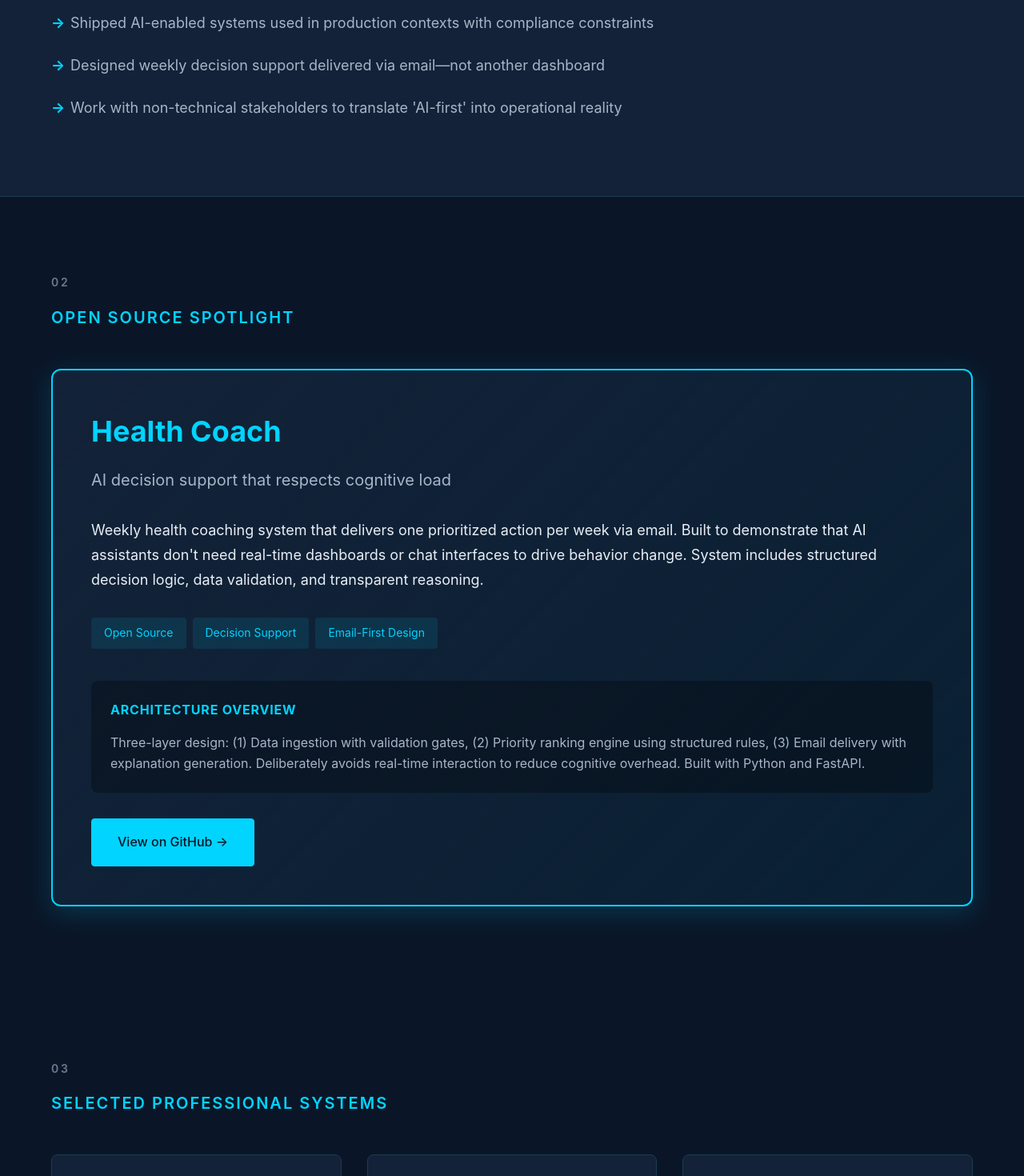
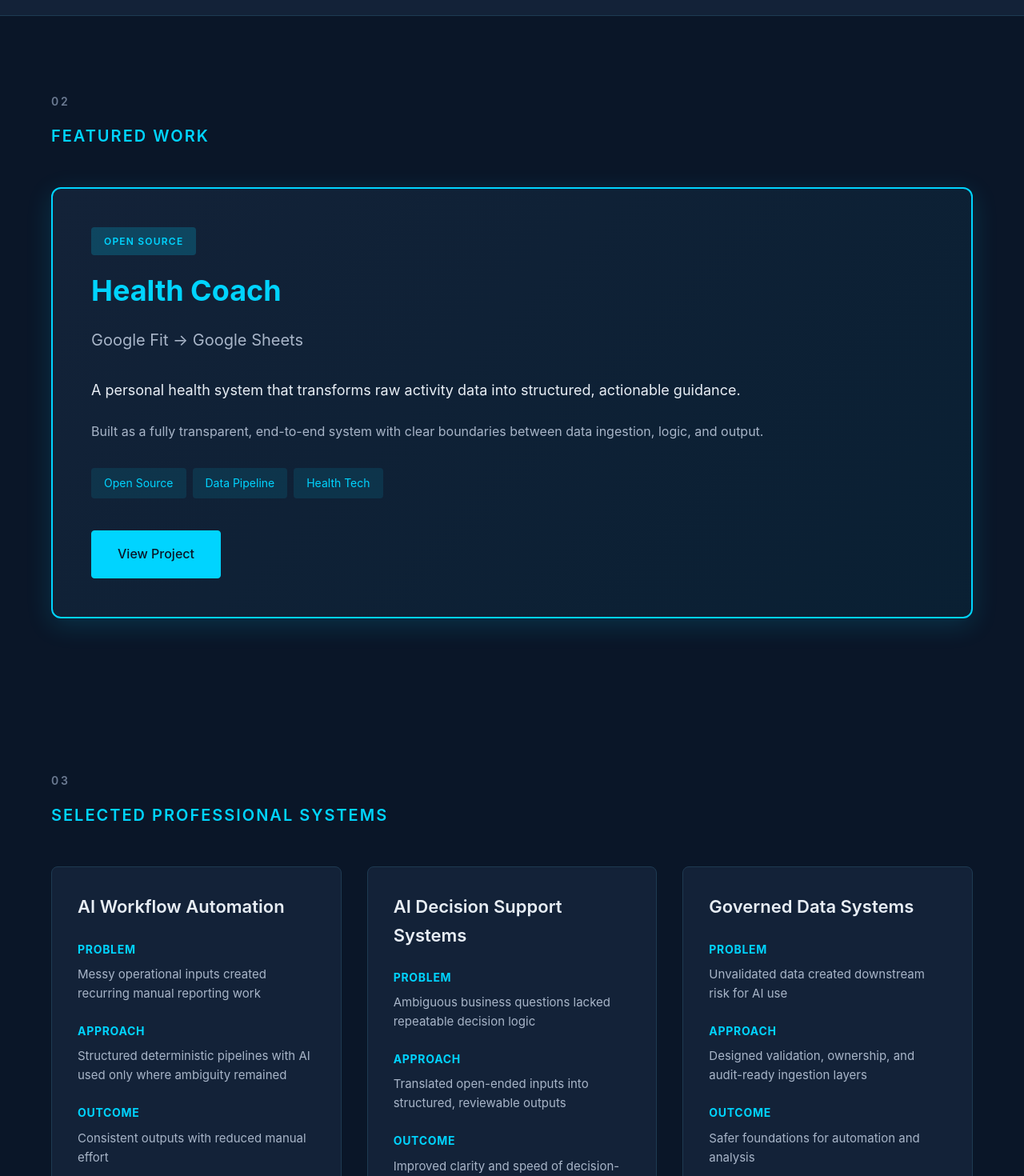
Before and after one commit to conorbliss-hash/conorbliss.github.io, a React (Vite) app: page / in a window 1280 px wide. Shown: the part 1120-2590 px from the top of the page at 80% size. Built offline with nearby package versions, Linux system fonts and the light colour scheme.

Commit message:
PATCH 1: Structural refactor - WHY/WHAT/HOW hierarchy with reduced content

```diff
--- a/src/components/MarqueeProject.css
+++ b/src/components/MarqueeProject.css
@@ -24,6 +24,19 @@
   margin-bottom: calc(var(--spacing-unit) * 4);
 }
 
+.marquee-label {
+  display: inline-block;
+  padding: calc(var(--spacing-unit) * 1) calc(var(--spacing-unit) * 2);
+  background-color: rgba(0, 212, 255, 0.2);
+  color: var(--accent-blue);
+  font-size: 0.75rem;
+  font-weight: 600;
+  text-transform: uppercase;
+  letter-spacing: 0.1em;
+  border-radius: 4px;
+  margin-bottom: calc(var(--spacing-unit) * 2);
+}
+
 .marquee-title {
   font-size: 2.25rem;
   font-weight: 700;
@@ -39,8 +52,15 @@
 .marquee-description {
   font-size: 1.125rem;
   color: var(--text-primary);
+  margin-bottom: calc(var(--spacing-unit) * 3);
+  line-height: 1.7;
+}
+
+.marquee-approach {
+  font-size: 1rem;
+  color: var(--text-secondary);
   margin-bottom: calc(var(--spacing-unit) * 4);
-  line-height: 1.7;
+  line-height: 1.6;
 }
 
 .marquee-tags {
--- a/src/components/MarqueeProject.jsx
+++ b/src/components/MarqueeProject.jsx
@@ -8,24 +8,22 @@ export default function MarqueeProject() {
     <section className="marquee-project section" id="projects">
       <div className="container">
         <div className="section-number">02</div>
-        <h2 className="section-title">Open Source Spotlight</h2>
+        <h2 className="section-title">Featured Work</h2>
         <div className="marquee-card">
           <div className="marquee-header">
+            <div className="marquee-label">{marquee.label}</div>
             <h3 className="marquee-title">{marquee.title}</h3>
             <p className="marquee-tagline">{marquee.tagline}</p>
           </div>
-          <p className="marquee-description">{marquee.description}</p>
+          <p className="marquee-description">{marquee.problem}</p>
+          <p className="marquee-approach">{marquee.approach}</p>
           <div className="marquee-tags">
             {marquee.tags.map((tag, index) => (
               <span key={index} className="tag">{tag}</span>
             ))}
           </div>
-          <div className="marquee-architecture">
-            <h4>Architecture Overview</h4>
-            <p>{marquee.architecture}</p>
-          </div>
           <a href={marquee.github} className="btn btn-primary" target="_blank" rel="noopener noreferrer">
-            View on GitHub →
+            View Project
           </a>
         </div>
       </div>
--- a/src/components/ProfessionalSystems.jsx
+++ b/src/components/ProfessionalSystems.jsx
@@ -23,14 +23,10 @@ export default function ProfessionalSystems() {
                 <p>{system.approach}</p>
               </div>
               <div className="system-section">
-                <h4>Constraints</h4>
-                <p>{system.constraints}</p>
-              </div>
-              <div className="system-section">
                 <h4>Outcome</h4>
                 <p>{system.outcome}</p>
               </div>
-              <div className="system-link">Read 5 min case study</div>
+              <div className="system-link">View System Design</div>
             </Link>
           ))}
         </div>
--- a/src/content/projects.json
+++ b/src/content/projects.json
@@ -2,93 +2,63 @@
   "marquee": {
     "id": "health-coach",
     "title": "Health Coach",
-    "tagline": "AI decision support that respects cognitive load",
-    "description": "Weekly health coaching system that delivers one prioritized action per week via email. Built to demonstrate that AI assistants don't need real-time dashboards or chat interfaces to drive behavior change. System includes structured decision logic, data validation, and transparent reasoning.",
-    "tags": ["Open Source", "Decision Support", "Email-First Design"],
-    "github": "https://github.com/conorbliss/health-coach",
-    "architecture": "Three-layer design: (1) Data ingestion with validation gates, (2) Priority ranking engine using structured rules, (3) Email delivery with explanation generation. Deliberately avoids real-time interaction to reduce cognitive overhead. Built with Python and FastAPI."
+    "label": "Open Source",
+    "tagline": "Google Fit → Google Sheets",
+    "problem": "A personal health system that transforms raw activity data into structured, actionable guidance.",
+    "approach": "Built as a fully transparent, end-to-end system with clear boundaries between data ingestion, logic, and output.",
+    "tags": ["Open Source", "Data Pipeline", "Health Tech"],
+    "github": "https://github.com/conorbliss/health-coach"
   },
   "professional": [
     {
-      "id": "data-authority-pipeline",
-      "title": "Data Authority Pipeline",
-      "problem": "Organization needed AI capabilities but had no process for ensuring input data was trustworthy or governed",
-      "approach": "Built multi-stage validation pipeline with source verification, schema enforcement, business rule validation, and audit trail generation. Data deemed 'authoritative' only after passing all gates",
-      "constraints": "Legacy system integration (no replacement allowed), role-based access control for different validation layers, zero-downtime requirement for production workflows",
-      "outcome": "Enabled AI features while satisfying compliance requirements. System flagged 18% of incoming data as non-authoritative in first month, preventing downstream AI errors"
+      "id": "workflow-automation",
+      "title": "AI Workflow Automation",
+      "problem": "Messy operational inputs created recurring manual reporting work",
+      "approach": "Structured deterministic pipelines with AI used only where ambiguity remained",
+      "outcome": "Consistent outputs with reduced manual effort"
     },
     {
-      "id": "agent-workflow-system",
-      "title": "Agent-Assisted Development Workflow",
-      "problem": "Non-technical stakeholders needed to prototype AI workflows but couldn't write code. Traditional no-code tools too limited; full coding too steep",
-      "approach": "Designed 5-step agent workflow: problem articulation, structured prompting, iterative refinement, testing protocol, and handoff documentation. Created templates for common patterns",
-      "constraints": "No budget for custom tooling, users have domain expertise but no programming background, outputs must be maintainable by technical team",
-      "outcome": "Enabled 3 non-technical users to prototype 7 operational workflows in 6 weeks. 5 were deployed to production after technical review"
+      "id": "decision-support",
+      "title": "AI Decision Support Systems",
+      "problem": "Ambiguous business questions lacked repeatable decision logic",
+      "approach": "Translated open-ended inputs into structured, reviewable outputs",
+      "outcome": "Improved clarity and speed of decision-making"
     },
     {
-      "id": "weekly-decision-support",
-      "title": "Weekly Decision Support System",
-      "problem": "Dashboards created data overload. Users had access to insights but weren't acting on them",
-      "approach": "Email-based decision support delivering one prioritized action per week. System includes data aggregation, priority scoring, explanation generation, and action templating",
-      "constraints": "Email-only (no additional platforms), must respect user cognitive load, transparent reasoning (no black-box recommendations)",
-      "outcome": "User engagement increased from 12% (dashboard) to 68% (email). Weekly action completion rate: 43%"
+      "id": "governed-data",
+      "title": "Governed Data Systems",
+      "problem": "Unvalidated data created downstream risk for AI use",
+      "approach": "Designed validation, ownership, and audit-ready ingestion layers",
+      "outcome": "Safer foundations for automation and analysis"
     }
   ],
   "projectDetails": {
-    "data-authority-pipeline": {
-      "context": "Organization operated in regulated industry requiring all AI inputs to be traceable, validated, and auditable. Existing data sources ranged from manual spreadsheets to legacy databases, with no unified governance. Teams wanted to deploy AI features but couldn't guarantee data quality or provenance.",
-      "systemDesign": "Four-stage pipeline architecture: (1) Source registration layer tracking data lineage, (2) Schema validation engine with configurable rules, (3) Business logic validator applying domain-specific constraints, (4) Authority certification with full audit trail. Each stage generates validation reports accessible to compliance teams. Built adapter pattern for legacy system integration without requiring source system changes.",
+    "workflow-automation": {
+      "context": "[Placeholder - To be filled in Patch 2]",
+      "systemDesign": "[Placeholder - To be filled in Patch 2]",
       "keyDecisions": [
-        "Validation-first architecture: data rejected by default unless explicitly validated",
-        "Separate validation logic from business logic to enable independent auditing",
-        "Implemented graduated authority levels (provisional, validated, certified) vs binary pass/fail",
-        "Built comprehensive logging infrastructure before feature development",
-        "Chose PostgreSQL over NoSQL for audit trail immutability guarantees"
+        "[Placeholder]"
       ],
-      "notDone": [
-        "Real-time streaming validation (batch processing sufficient and more auditable)",
-        "Automated data correction (preserved human review for all exceptions)",
-        "Machine learning-based validation (rule-based system more explainable to auditors)",
-        "Complete replacement of legacy systems (worked within organizational constraints)"
+      "governanceRisk": "[Placeholder - To be filled in Patch 2]",
+      "outcome": "[Placeholder - To be filled in Patch 2]"
+    },
+    "decision-support": {
+      "context": "[Placeholder - To be filled in Patch 2]",
+      "systemDesign": "[Placeholder - To be filled in Patch 2]",
+      "keyDecisions": [
+        "[Placeholder]"
       ],
-      "outcome": "System processed 2.3M records in first quarter. Flagged 18% as non-authoritative, preventing deployment of AI features on unreliable data. Zero compliance violations in first 12 months. Validation rules evolved from 23 to 147 as teams discovered edge cases. System became template for 3 additional data pipelines."
+      "governanceRisk": "[Placeholder - To be filled in Patch 2]",
+      "outcome": "[Placeholder - To be filled in Patch 2]"
     },
-    "agent-workflow-system": {
-      "context": "Product and operations teams had domain expertise but no coding ability. They needed to prototype AI-enabled workflows for their departments but existing no-code tools couldn't handle custom business logic. Technical team was backlogged and couldn't support every idea. Organization needed way to validate concepts before committing engineering resources.",
-      "systemDesign": "Structured 5-phase workflow template: (1) Problem articulation form capturing inputs, outputs, and constraints, (2) Agent prompting framework with quality criteria, (3) Iterative refinement protocol with test cases, (4) Validation checklist before handoff, (5) Technical documentation template for maintainability. Created library of prompt patterns for common workflow types (data transformation, classification, summarization). Built shared repository for successful patterns to enable reuse.",
+    "governed-data": {
+      "context": "[Placeholder - To be filled in Patch 2]",
+      "systemDesign": "[Placeholder - To be filled in Patch 2]",
       "keyDecisions": [
-        "Emphasized problem definition over tool selection (most failures were scope issues)",
-        "Required explicit test cases before prototype phase to clarify success criteria",
-        "Built 'handoff checklist' to ensure prototypes were production-ready for technical review",
-        "Created pattern library organized by workflow type, not by AI model",
-        "Invested in documentation templates that non-technical users could complete"
+        "[Placeholder]"
       ],
-      "notDone": [
-        "Custom no-code platform (used existing agent tools: Claude, ChatGPT)",
-        "Automated deployment pipeline (retained technical review as quality gate)",
-        "Version control integration (Google Docs sufficient for collaboration)",
-        "Real-time collaboration features (async workflow matched team rhythms)"
-      ],
-      "outcome": "3 non-technical users completed structured training. Prototyped 7 workflows in 6 weeks (previous pace: 1 workflow per quarter with engineering support). 5 workflows deployed to production after technical review. 2 workflows identified as infeasible before engineering investment. Pattern library grew to 12 reusable templates adopted by 2 other departments."
-    },
-    "weekly-decision-support": {
-      "context": "Organization had comprehensive analytics dashboard with 200+ metrics. Usage data showed 12% engagement rate. User interviews revealed cognitive overload: too many insights, no clear priorities, analysis paralysis. Users wanted 'what should I do this week?' not 'here's everything happening.' Dashboard represented sunk cost but wasn't driving decisions.",
-      "systemDesign": "Email-based system delivering single prioritized action each week: (1) Data aggregation layer pulling from existing dashboard APIs, (2) Priority scoring engine using weighted criteria (impact × urgency × effort), (3) Explanation generator providing context and reasoning, (4) Action template with next steps. System runs Sunday night, delivers Monday morning. Built unsubscribe and feedback loops to refine priority algorithm.",
-      "keyDecisions": [
-        "One action per week (vs top 3-5) to force prioritization discipline",
-        "Email delivery only (no dashboard, no mobile app) to reduce platform switching",
-        "Transparent scoring (show why this action vs others) to build trust",
-        "Action templates included in email (reduce activation energy)",
-        "Feedback loop to adjust priority weights based on user completion data"
-      ],
-      "notDone": [
-        "Mobile app (email sufficient for weekly cadence)",
-        "Real-time alerts (preserved weekly rhythm deliberately)",
-        "Chat interface for questions (kept system async to respect boundaries)",
-        "Personalized ML models (rule-based priority scoring more explainable)",
-        "Dashboard retirement (kept as optional deep-dive tool)"
-      ],
-      "outcome": "Engagement increased from 12% (dashboard) to 68% (email) within 4 weeks. Action completion rate: 43% (self-reported via feedback link). User interviews showed reduced decision fatigue. System expanded from 15 pilot users to 60 across 3 departments. Priority algorithm refined based on 200+ feedback responses. One user quote: 'Finally, something that tells me what matters instead of showing me everything.'"
+      "governanceRisk": "[Placeholder - To be filled in Patch 2]",
+      "outcome": "[Placeholder - To be filled in Patch 2]"
     }
   }
 }
--- a/src/content/site.json
+++ b/src/content/site.json
@@ -1,10 +1,10 @@
 {
   "hero": {
-    "headline": "Building governed AI systems within real constraints",
-    "subheadline": "I design decision support systems, data validation pipelines, and operational tooling—focused on what survives contact with compliance teams, legacy infrastructure, and actual humans.",
+    "headline": "Applied AI & Data Systems Builder",
+    "subheadline": "Designing governed AI systems for real organizational constraints",
     "cta": {
       "primary": {
-        "text": "See Systems",
+        "text": "Projects",
         "link": "#projects"
       },
       "secondary": {
@@ -14,18 +14,17 @@
     }
   },
   "proofSignals": [
-    "Built data ingestion pipelines that enforce authority rules before AI sees anything",
-    "Shipped AI-enabled systems used in production contexts with compliance constraints",
-    "Designed weekly decision support delivered via email—not another dashboard",
-    "Work with non-technical stakeholders to translate 'AI-first' into operational reality"
+    "Built and shipped governed AI systems used in production contexts",
+    "Designed workflow automations reducing recurring manual effort",
+    "Focused on validation, auditability, and risk containment",
+    "Operated end-to-end from data foundations to AI-assisted outputs"
   ],
   "designPrinciples": [
-    "Authority before intelligence — Data quality gates before AI features",
-    "Governance as architecture, not afterthought — Compliance baked into system design",
-    "Cognitive load is a design constraint — Simplicity over feature completeness",
-    "Transparent reasoning over black-box accuracy — Explainability is non-negotiable",
-    "Email-first when possible — Reduce platform sprawl",
-    "Non-technical stakeholders are primary users — Technical elegance serves operational clarity"
+    "Deterministic before probabilistic",
+    "AI only where ambiguity exists",
+    "Governance before scale",
+    "Human checkpoints by default",
+    "Design for failure modes, not happy paths"
   ],
   "links": {
     "github": "https://github.com/conorbliss",
--- a/src/pages/Home.jsx
+++ b/src/pages/Home.jsx
@@ -1,5 +1,4 @@
 import Hero from '../components/Hero'
-import About from '../components/About'
 import ProofSignals from '../components/ProofSignals'
 import MarqueeProject from '../components/MarqueeProject'
 import ProfessionalSystems from '../components/ProfessionalSystems'
@@ -10,7 +9,6 @@ export default function Home() {
   return (
     <main>
       <Hero />
-      <About />
       <ProofSignals />
       <MarqueeProject />
       <ProfessionalSystems />
--- a/src/pages/ProjectDetail.jsx
+++ b/src/pages/ProjectDetail.jsx
@@ -46,12 +46,8 @@ export default function ProjectDetail() {
         </section>
 
         <section className="detail-section">
-          <h2>What Was Deliberately Not Done</h2>
-          <ul className="decision-list">
-            {details.notDone.map((item, index) => (
-              <li key={index}>{item}</li>
-            ))}
-          </ul>
+          <h2>Governance & Risk</h2>
+          <p>{details.governanceRisk}</p>
         </section>
 
         <section className="detail-section">
```
Also changed, not shown: public/1759421772795 (1).jpeg (deleted).
